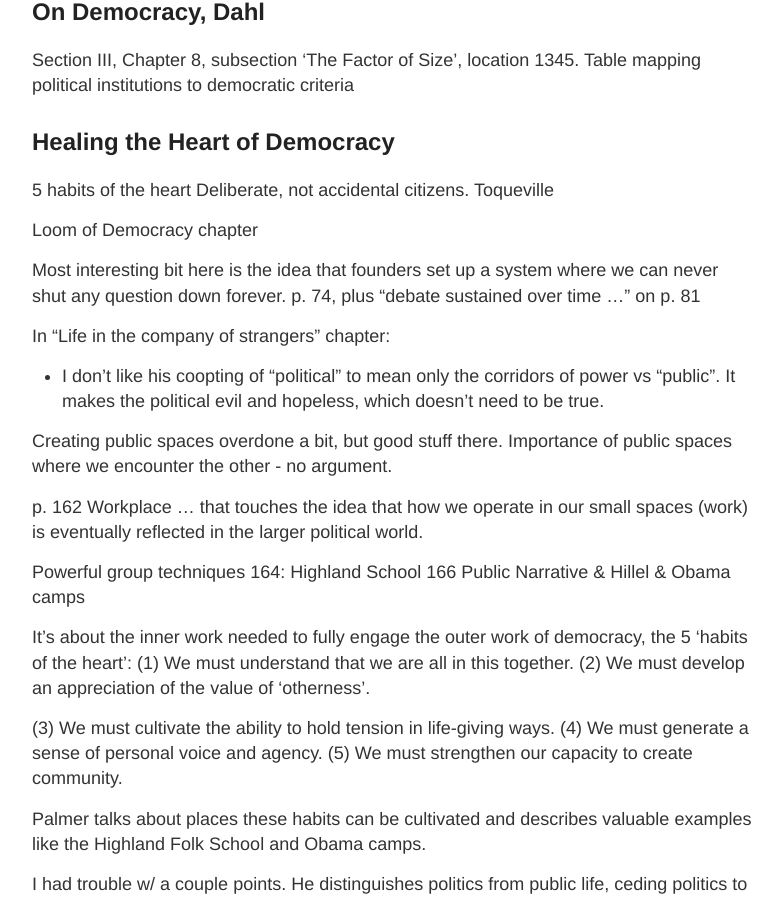
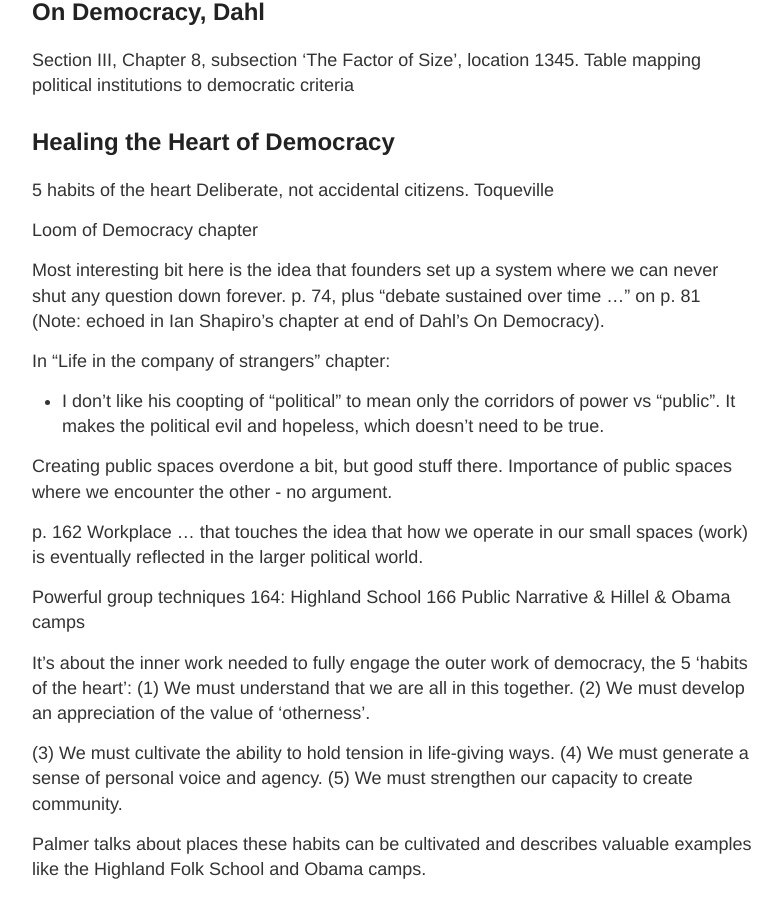
Before and after one commit to ejaxon/ejaxon.github.io, a Jekyll site: the page built from CurrentBookNotes.md, in a window 1280 px wide and 900 px high, scrolled down 325 px. Shown: the whole window, without its empty margins (248-1030 px from the left). Built offline with Jekyll 4.4.1, drawn with Linux system fonts in a browser that asks for light colours; our own code applies the rules of GitHub Pages for plain Markdown files.

Commit message:
added Hahl ;

```diff
--- a/CurrentBookNotes.md
+++ b/CurrentBookNotes.md
@@ -12,7 +12,7 @@
 
 Loom of Democracy chapter
 
-Most interesting bit here is the idea that founders set up a system where we can never shut any question down forever. p. 74, plus "debate sustained over time ..." on p. 81
+Most interesting bit here is the idea that founders set up a system where we can never shut any question down forever. p. 74, plus "debate sustained over time ..." on p. 81 (Note: echoed in Ian Shapiro's chapter at end of Dahl's On Democracy).
 
 In "Life in the company of strangers" chapter:
 - I don't like his coopting of "political" to mean only the corridors of power vs "public". It makes the political evil and hopeless, which doesn't need to be true.
```
